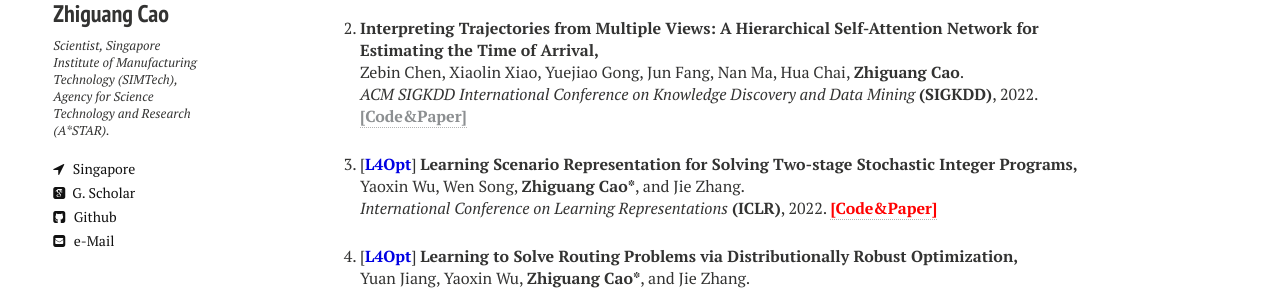
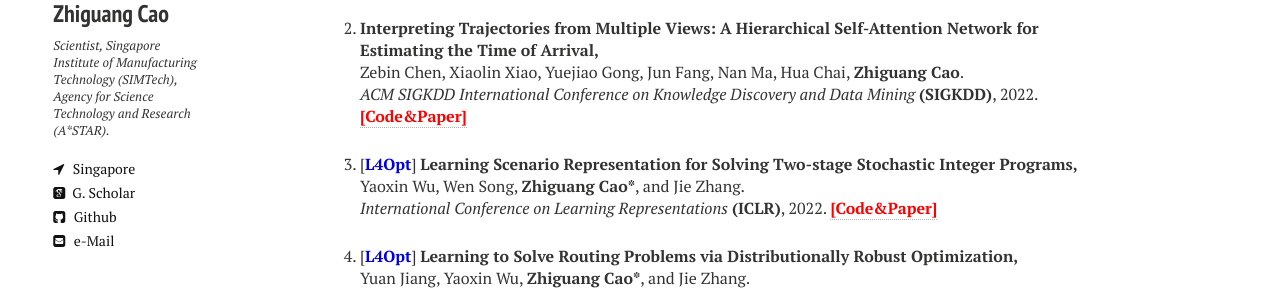
Before and after one commit to zhiguangcaosg/zhiguangcaosg.github.io, a Jekyll site: the page built from publications.md, in a window 1280 px wide. Shown: the part 316-608 px from the top of the page. Built offline with Jekyll 4.4.1, drawn with Linux system fonts in a browser that asks for light colours; nearby versions of some CDN libraries.

Commit message:
Update publications.html

```diff
--- a/_layouts/publications.html
+++ b/_layouts/publications.html
@@ -102,7 +102,7 @@ div.bibtex pre { font-size: 75%; overflow: auto;  width: 100%; padding: 0em 0em;
 <p>
 <b>Interpreting Trajectories from Multiple Views: A Hierarchical Self-Attention Network for Estimating the Time of Arrival,</b>
 <br> Zebin Chen, Xiaolin Xiao, Yuejiao Gong, Jun Fang, Nan Ma, Hua Chai, <b>Zhiguang Cao</b>.<br>
-<i>ACM SIGKDD International Conference on Knowledge Discovery and Data Mining</i> <b>(SIGKDD)</b>, 2022. <a href="https://zhiguangcaosg.github.io/publications/"> <font color="#8C8F91"><b>[Code&Paper]</b> </font></a>
+<i>ACM SIGKDD International Conference on Knowledge Discovery and Data Mining</i> <b>(SIGKDD)</b>, 2022. <a href="https://github.com/YuejiaoGong/HierETA" target="_blank"> <font color="#FF0000"><b>[Code&Paper]</b> </font></a>
 </p>
 </li>
 
```
